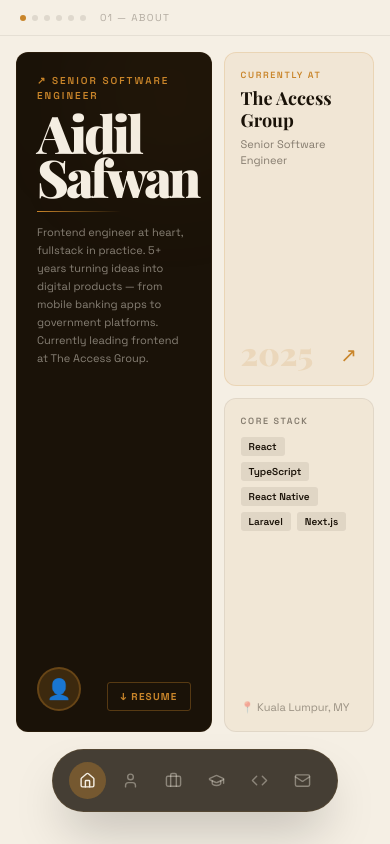
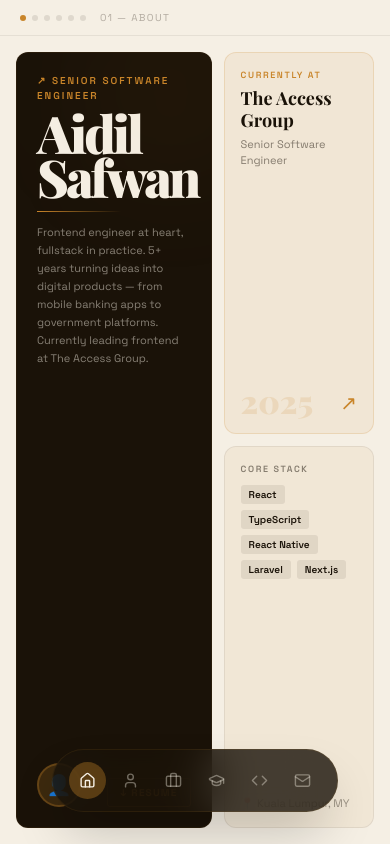
Before and after one commit to aidilsfwn/aidil-safwan-vite, a React (Vite) app: page / in a window 390 px wide. Built offline with nearby package versions, Linux system fonts and the light colour scheme.

Commit message:
fix: shorten sections on mobile to clear FloatingDock without distorting layouts

```diff
--- a/src/components/SnapSection.tsx
+++ b/src/components/SnapSection.tsx
@@ -61,8 +61,8 @@
         </span>
       </div>
 
-      {/* Content slot — pb-24 reserves space for FloatingDock on mobile */}
-      <div className="flex-1 flex flex-col overflow-hidden pb-24 md:pb-0">
+      {/* Content slot */}
+      <div className="flex-1 flex flex-col overflow-hidden">
         {children}
       </div>
     </section>
--- a/src/styles.css
+++ b/src/styles.css
@@ -15,3 +15,11 @@
 html {
   background-color: #1a1208;
 }
+
+/* On mobile, shorten sections so the FloatingDock doesn't overlap content.
+   96px = dock pill height (~62px) + bottom-8 offset (32px) + 2px buffer. */
+@media (max-width: 767px) {
+  #scroll-container > section {
+    height: calc(100dvh - 96px);
+  }
+}
```
